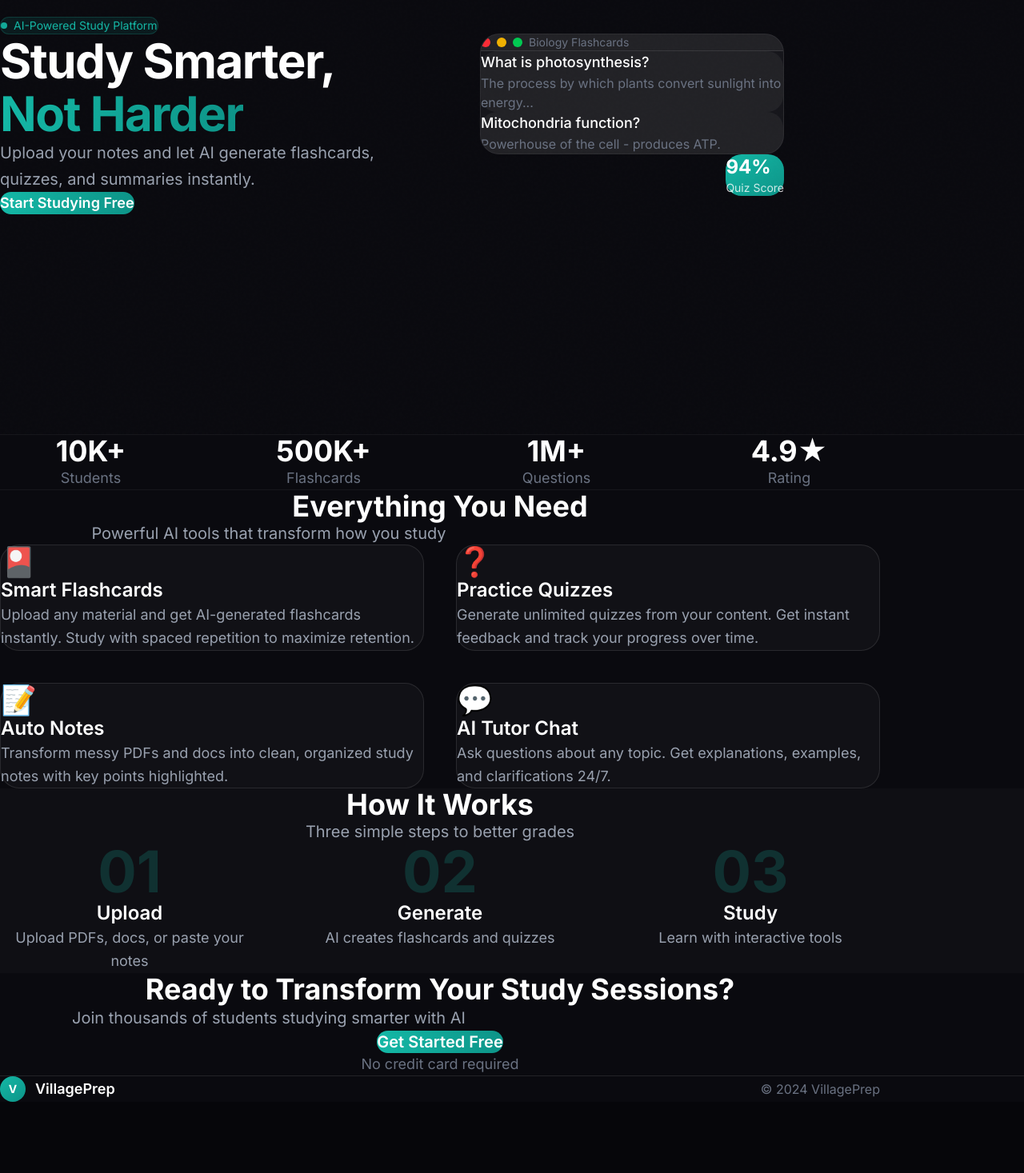
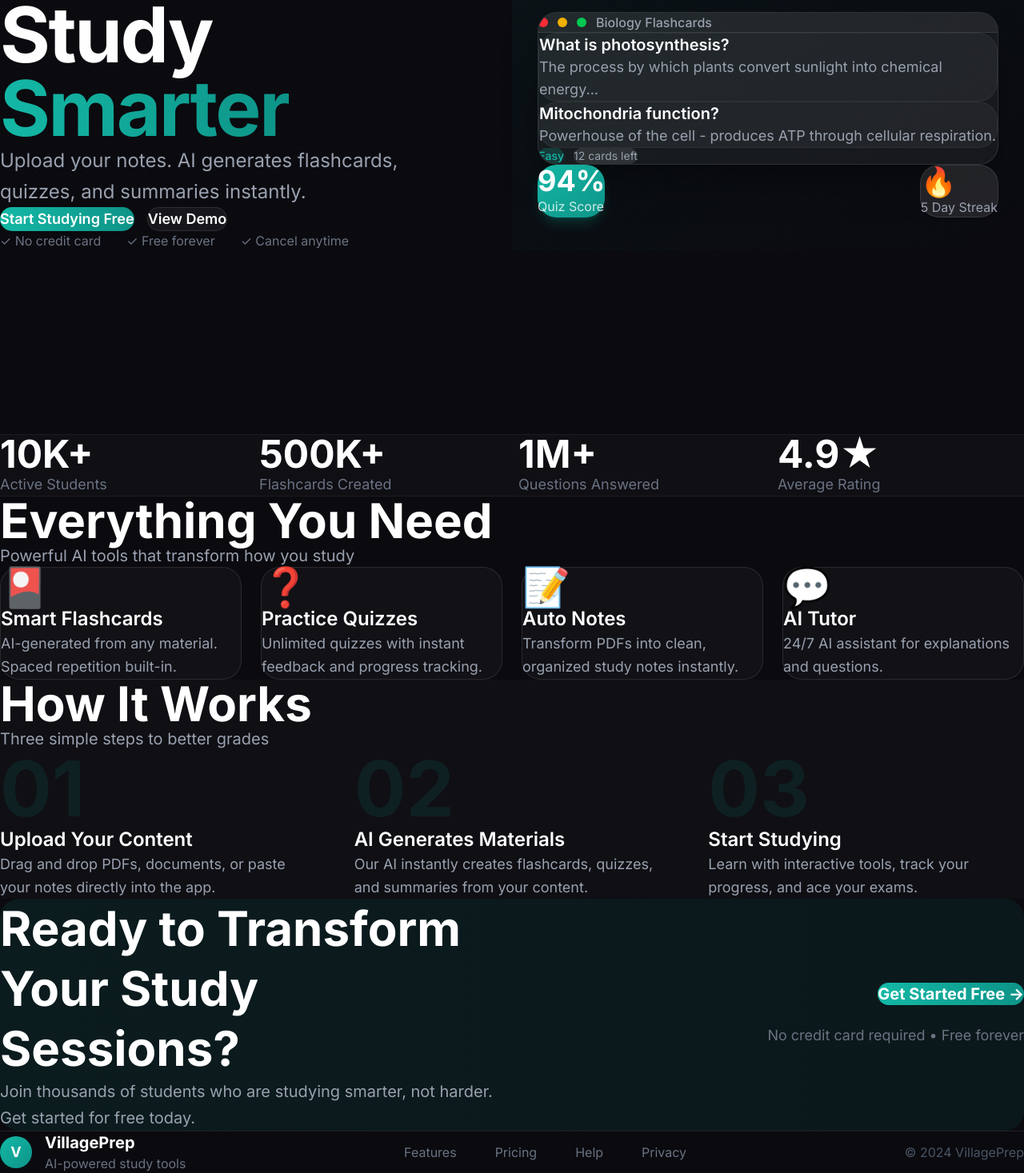
Before and after one commit to TheFooty/VillagePrep, a Next.js app: page / in a window 1280 px wide. Shown: the part 257-1724 px from the top of the page at 80% size. Before the commit the page ends 1635 px from the top, so only its background shows below. Built offline with nearby package versions, Linux system fonts and the light colour scheme; no server answers.

Commit message:
Full-width desktop layout: 50/50 hero split, 4-col features, no more wasted space

```diff
--- a/components/landing/LandingPage.tsx
+++ b/components/landing/LandingPage.tsx
@@ -1,6 +1,4 @@
 'use client';
-
-import { useState } from 'react';
 
 interface LandingPageProps {
   onGetStarted: () => void;
@@ -8,75 +6,93 @@ interface LandingPageProps {
 
 export function LandingPage({ onGetStarted }: LandingPageProps) {
   return (
-    <div className="min-h-screen bg-[#0a0a0f]">
-      {/* SECTION 1: HERO - Full 100vh, nothing else visible */}
-      <section className="h-screen min-h-[700px] flex flex-col justify-center px-8 relative overflow-hidden">
-        <div className="max-w-[1100px] mx-auto w-full">
-          <div className="grid lg:grid-cols-2 gap-[100px] items-center">
-            {/* Left: Content */}
-            <div>
+    <div className="min-h-screen bg-[#0a0a0f] overflow-x-hidden">
+      {/* HERO SECTION - Full Width 50/50 Split */}
+      <section className="min-h-screen flex items-center">
+        <div className="w-full grid lg:grid-cols-2">
+          {/* LEFT COLUMN - Content aligned left */}
+          <div className="flex flex-col justify-center px-12 lg:px-20 py-20">
             {/* Tag */}
-              <div className="mb-10">
-                <span className="inline-flex items-center gap-2 px-4 py-2 rounded-full bg-[#14b8a6]/10 border border-[#14b8a6]/20 text-[#14b8a6] text-sm">
+            <div className="mb-8">
+              <span className="inline-flex items-center gap-2 px-4 py-2 rounded-full bg-[#14b8a6]/10 border border-[#14b8a6]/20 text-[#14b8a6] text-sm font-medium">
                 <span className="w-2 h-2 rounded-full bg-[#14b8a6] animate-pulse" />
                 AI-Powered Study Platform
               </span>
             </div>
 
-              {/* Headline - 40px margin below */}
-              <h1 className="text-5xl lg:text-6xl font-bold text-white mb-10 leading-[1.1] tracking-tight">
-                Study Smarter,{' '}
+            {/* Headline - Large, left-aligned */}
+            <h1 className="text-6xl lg:text-7xl xl:text-8xl font-bold text-white mb-8 leading-[0.95] tracking-tight text-left">
+              Study<br />
               <span className="text-transparent bg-clip-text bg-gradient-to-r from-[#14b8a6] to-[#0d9488]">
-                  Not Harder
+                Smarter
               </span>
             </h1>
 
-              {/* Sub-headline - 40px margin below */}
-              <p className="text-xl text-gray-400 mb-10 leading-relaxed max-w-lg">
-                Upload your notes and let AI generate flashcards, quizzes, and summaries instantly.
+            {/* Subtext */}
+            <p className="text-xl lg:text-2xl text-gray-400 mb-10 leading-relaxed max-w-xl text-left">
+              Upload your notes. AI generates flashcards, quizzes, and summaries instantly.
             </p>
 
-              {/* CTA Button */}
+            {/* CTA */}
+            <div className="flex gap-4">
               <button
                 onClick={onGetStarted}
-                className="px-10 py-4 rounded-xl bg-gradient-to-r from-[#14b8a6] to-[#0d9488] text-white font-semibold text-lg hover:shadow-lg hover:shadow-[#14b8a6]/30 transition-all duration-300"
+                className="px-10 py-5 rounded-xl bg-gradient-to-r from-[#14b8a6] to-[#0d9488] text-white font-semibold text-lg hover:shadow-lg hover:shadow-[#14b8a6]/30 hover:-translate-y-1 transition-all duration-300"
               >
                 Start Studying Free
               </button>
+              <button className="px-10 py-5 rounded-xl bg-white/5 border border-white/10 text-white font-semibold text-lg hover:bg-white/10 transition-all">
+                View Demo
+              </button>
             </div>
 
-            {/* Right: Biology Flashcard Window - 100px distance from text */}
-            <div className="hidden lg:block">
-              <div className="w-[380px] ml-auto">
-                {/* Window Frame */}
-                <div className="bg-white/5 border border-white/10 rounded-2xl overflow-hidden">
+            {/* Trust badges - horizontal row */}
+            <div className="flex items-center gap-8 mt-12 text-gray-500">
+              <span className="flex items-center gap-2">✓ No credit card</span>
+              <span className="flex items-center gap-2">✓ Free forever</span>
+              <span className="flex items-center gap-2">✓ Cancel anytime</span>
+            </div>
+          </div>
+
+          {/* RIGHT COLUMN - Visual fills the space */}
+          <div className="hidden lg:flex items-center justify-center bg-gradient-to-br from-[#14b8a6]/5 to-transparent px-12">
+            <div className="w-full max-w-xl">
+              {/* Main Window - Large, fills space */}
+              <div className="bg-white/5 border border-white/10 rounded-3xl overflow-hidden shadow-2xl shadow-black/50">
                 {/* Window Header */}
-                  <div className="flex items-center gap-2 px-4 py-3 bg-white/5 border-b border-white/10">
+                <div className="flex items-center gap-3 px-6 py-4 bg-white/5 border-b border-white/10">
                   <div className="w-3 h-3 rounded-full bg-red-500" />
                   <div className="w-3 h-3 rounded-full bg-yellow-500" />
                   <div className="w-3 h-3 rounded-full bg-green-500" />
-                    <span className="ml-4 text-gray-500 text-sm">Biology Flashcards</span>
+                  <span className="ml-4 text-gray-400 font-medium">Biology Flashcards</span>
                 </div>
 
-                  {/* Window Content */}
-                  <div className="p-6 space-y-4">
-                    <div className="bg-white/5 rounded-xl p-5">
-                      <p className="text-white font-medium mb-2 text-lg">What is photosynthesis?</p>
-                      <p className="text-gray-500">The process by which plants convert sunlight into energy...</p>
+                {/* Window Content - Larger */}
+                <div className="p-8 space-y-6">
+                  <div className="bg-white/5 rounded-2xl p-6 border border-white/5">
+                    <p className="text-white font-semibold mb-3 text-xl">What is photosynthesis?</p>
+                    <p className="text-gray-400 text-lg">The process by which plants convert sunlight into chemical energy...</p>
                   </div>
-                    <div className="bg-white/5 rounded-xl p-5">
-                      <p className="text-white font-medium mb-2 text-lg">Mitochondria function?</p>
-                      <p className="text-gray-500">Powerhouse of the cell - produces ATP.</p>
+                  <div className="bg-white/5 rounded-2xl p-6 border border-white/5">
+                    <p className="text-white font-semibold mb-3 text-xl">Mitochondria function?</p>
+                    <p className="text-gray-400 text-lg">Powerhouse of the cell - produces ATP through cellular respiration.</p>
+                  </div>
+                  <div className="flex gap-3 pt-2">
+                    <span className="px-4 py-2 rounded-full bg-[#14b8a6]/20 text-[#14b8a6] text-sm font-medium">Easy</span>
+                    <span className="px-4 py-2 rounded-full bg-white/10 text-gray-400 text-sm">12 cards left</span>
                   </div>
                 </div>
               </div>
 
-                {/* Floating Score Badge - Below, not overlapping */}
-                <div className="mt-6 flex justify-end">
-                  <div className="bg-gradient-to-br from-[#14b8a6] to-[#0d9488] rounded-xl px-5 py-3">
-                    <div className="text-white text-2xl font-bold">94%</div>
-                    <div className="text-white/80 text-sm">Quiz Score</div>
+              {/* Floating Stats - Positioned to fill space */}
+              <div className="flex justify-between mt-8">
+                <div className="bg-gradient-to-br from-[#14b8a6] to-[#0d9488] rounded-2xl px-8 py-6 shadow-lg shadow-[#14b8a6]/20">
+                  <div className="text-white text-4xl font-bold">94%</div>
+                  <div className="text-white/80 text-base">Quiz Score</div>
                 </div>
+                <div className="bg-white/10 backdrop-blur-sm rounded-2xl px-8 py-6 border border-white/10">
+                  <div className="text-white text-4xl font-bold">🔥</div>
+                  <div className="text-gray-400 text-base">5 Day Streak</div>
                 </div>
               </div>
             </div>
@@ -84,18 +100,18 @@ export function LandingPage({ onGetStarted }: LandingPageProps) {
         </div>
       </section>
 
-      {/* SECTION 2: SOCIAL PROOF BAR - 150px padding above and below */}
-      <section className="py-[150px] border-y border-white/5">
-        <div className="max-w-[1100px] mx-auto px-8">
-          <div className="grid grid-cols-2 md:grid-cols-4 gap-16">
+      {/* STATS BAR - Full Width, Edge to Edge */}
+      <section className="w-full border-y border-white/5 bg-white/[0.02]">
+        <div className="w-full px-12 lg:px-20 py-16">
+          <div className="grid grid-cols-2 lg:grid-cols-4 gap-8 lg:gap-4">
             {[
-              { value: '10K+', label: 'Students' },
-              { value: '500K+', label: 'Flashcards' },
-              { value: '1M+', label: 'Questions' },
-              { value: '4.9★', label: 'Rating' },
+              { value: '10K+', label: 'Active Students' },
+              { value: '500K+', label: 'Flashcards Created' },
+              { value: '1M+', label: 'Questions Answered' },
+              { value: '4.9★', label: 'Average Rating' },
             ].map((stat, i) => (
-              <div key={i} className="text-center">
-                <div className="text-4xl font-bold text-white mb-4">{stat.value}</div>
+              <div key={i} className="text-center lg:text-left">
+                <div className="text-4xl lg:text-5xl font-bold text-white mb-2">{stat.value}</div>
                 <div className="text-gray-500 text-lg">{stat.label}</div>
               </div>
             ))}
@@ -103,49 +119,49 @@ export function LandingPage({ onGetStarted }: LandingPageProps) {
         </div>
       </section>
 
-      {/* SECTION 3: FEATURES - Only visible after scrolling, 150px from previous */}
-      <section className="pt-[150px] pb-[150px] px-8">
-        <div className="max-w-[1100px] mx-auto">
-          {/* Section Header - 40px gap between title and subtitle */}
-          <div className="text-center mb-20">
-            <h2 className="text-4xl font-bold text-white mb-10">
+      {/* FEATURES - 4 Column Grid, Full Width */}
+      <section className="w-full px-12 lg:px-20 py-32">
+        <div className="w-full">
+          {/* Header - Left aligned */}
+          <div className="mb-20">
+            <h2 className="text-5xl lg:text-6xl font-bold text-white mb-6">
               Everything You Need
             </h2>
-            <p className="text-xl text-gray-400 max-w-2xl mx-auto">
+            <p className="text-xl text-gray-400 max-w-2xl">
               Powerful AI tools that transform how you study
             </p>
           </div>
 
-          {/* Feature Grid - 40px internal padding on cards */}
-          <div className="grid md:grid-cols-2 gap-10">
+          {/* 4 Column Grid - Fills entire width */}
+          <div className="grid grid-cols-1 md:grid-cols-2 lg:grid-cols-4 gap-6">
             {[
               {
                 icon: '🎴',
                 title: 'Smart Flashcards',
-                desc: 'Upload any material and get AI-generated flashcards instantly. Study with spaced repetition to maximize retention.',
+                desc: 'AI-generated from any material. Spaced repetition built-in.',
               },
               {
                 icon: '❓',
                 title: 'Practice Quizzes',
-                desc: 'Generate unlimited quizzes from your content. Get instant feedback and track your progress over time.',
+                desc: 'Unlimited quizzes with instant feedback and progress tracking.',
               },
               {
                 icon: '📝',
                 title: 'Auto Notes',
-                desc: 'Transform messy PDFs and docs into clean, organized study notes with key points highlighted.',
+                desc: 'Transform PDFs into clean, organized study notes instantly.',
               },
               {
                 icon: '💬',
-                title: 'AI Tutor Chat',
-                desc: 'Ask questions about any topic. Get explanations, examples, and clarifications 24/7.',
+                title: 'AI Tutor',
+                desc: '24/7 AI assistant for explanations and questions.',
               },
             ].map((feature, i) => (
               <div
                 key={i}
-                className="bg-white/[0.03] border border-white/10 rounded-2xl p-10 hover:border-[#14b8a6]/30 transition-all"
+                className="bg-white/[0.03] border border-white/10 rounded-2xl p-8 hover:border-[#14b8a6]/30 transition-all h-full"
               >
-                <div className="text-4xl mb-8">{feature.icon}</div>
-                <h3 className="text-2xl font-semibold text-white mb-6">{feature.title}</h3>
+                <div className="text-5xl mb-6">{feature.icon}</div>
+                <h3 className="text-2xl font-semibold text-white mb-4">{feature.title}</h3>
                 <p className="text-gray-400 text-lg leading-relaxed">{feature.desc}</p>
               </div>
             ))}
@@ -153,23 +169,24 @@ export function LandingPage({ onGetStarted }: LandingPageProps) {
         </div>
       </section>
 
-      {/* SECTION 4: HOW IT WORKS - 150px from previous */}
-      <section className="pt-[150px] pb-[150px] px-8 bg-white/[0.02]">
-        <div className="max-w-[1100px] mx-auto">
-          <div className="text-center mb-20">
-            <h2 className="text-4xl font-bold text-white mb-10">How It Works</h2>
+      {/* HOW IT WORKS - Full Width with large visuals */}
+      <section className="w-full px-12 lg:px-20 py-32 bg-white/[0.02]">
+        <div className="w-full">
+          <div className="mb-20">
+            <h2 className="text-5xl lg:text-6xl font-bold text-white mb-6">How It Works</h2>
             <p className="text-xl text-gray-400">Three simple steps to better grades</p>
           </div>
 
-          <div className="grid md:grid-cols-3 gap-16">
+          {/* 3 Columns with large step numbers */}
+          <div className="grid grid-cols-1 md:grid-cols-3 gap-12">
             {[
-              { step: '01', title: 'Upload', desc: 'Upload PDFs, docs, or paste your notes' },
-              { step: '02', title: 'Generate', desc: 'AI creates flashcards and quizzes' },
-              { step: '03', title: 'Study', desc: 'Learn with interactive tools' },
+              { step: '01', title: 'Upload Your Content', desc: 'Drag and drop PDFs, documents, or paste your notes directly into the app.' },
+              { step: '02', title: 'AI Generates Materials', desc: 'Our AI instantly creates flashcards, quizzes, and summaries from your content.' },
+              { step: '03', title: 'Start Studying', desc: 'Learn with interactive tools, track your progress, and ace your exams.' },
             ].map((item, i) => (
-              <div key={i} className="text-center">
-                <div className="text-7xl font-bold text-[#14b8a6]/20 mb-8">{item.step}</div>
-                <h3 className="text-2xl font-semibold text-white mb-6">{item.title}</h3>
+              <div key={i} className="relative">
+                <div className="text-8xl font-bold text-[#14b8a6]/10 mb-6">{item.step}</div>
+                <h3 className="text-2xl font-semibold text-white mb-4">{item.title}</h3>
                 <p className="text-gray-400 text-lg leading-relaxed">{item.desc}</p>
               </div>
             ))}
@@ -177,37 +194,57 @@ export function LandingPage({ onGetStarted }: LandingPageProps) {
         </div>
       </section>
 
-      {/* SECTION 5: CTA - 150px from previous */}
-      <section className="pt-[150px] pb-[150px] px-8">
-        <div className="max-w-[1100px] mx-auto text-center">
-          <h2 className="text-4xl font-bold text-white mb-10">
+      {/* CTA - Full Width Split */}
+      <section className="w-full px-12 lg:px-20 py-32">
+        <div className="w-full bg-gradient-to-r from-[#14b8a6]/10 to-[#0d9488]/10 rounded-3xl p-12 lg:p-20">
+          <div className="grid lg:grid-cols-2 gap-12 items-center">
+            <div>
+              <h2 className="text-5xl lg:text-6xl font-bold text-white mb-6 leading-tight">
                 Ready to Transform Your Study Sessions?
               </h2>
-          <p className="text-xl text-gray-400 mb-12 max-w-2xl mx-auto leading-relaxed">
-            Join thousands of students studying smarter with AI
+              <p className="text-xl text-gray-400 leading-relaxed">
+                Join thousands of students who are studying smarter, not harder.
+                Get started for free today.
               </p>
+            </div>
+            <div className="flex flex-col items-start lg:items-end gap-6">
               <button
                 onClick={onGetStarted}
-            className="px-12 py-5 rounded-xl bg-gradient-to-r from-[#14b8a6] to-[#0d9488] text-white font-semibold text-xl hover:shadow-lg hover:shadow-[#14b8a6]/30 transition-all duration-300"
+                className="px-12 py-6 rounded-xl bg-gradient-to-r from-[#14b8a6] to-[#0d9488] text-white font-bold text-xl hover:shadow-xl hover:shadow-[#14b8a6]/30 hover:-translate-y-1 transition-all duration-300"
               >
-            Get Started Free
+                Get Started Free →
               </button>
-          <p className="text-gray-500 mt-10 text-lg">No credit card required</p>
+              <p className="text-gray-500 text-lg">No credit card required • Free forever</p>
+            </div>
+          </div>
         </div>
       </section>
 
-      {/* FOOTER - Clean separation */}
-      <footer className="border-t border-white/10 py-16 px-8">
-        <div className="max-w-[1100px] mx-auto flex items-center justify-between">
-          <div className="flex items-center gap-3">
-            <div className="w-8 h-8 rounded-lg bg-gradient-to-br from-[#14b8a6] to-[#0d9488] flex items-center justify-center">
-              <span className="text-white font-bold text-sm">V</span>
+      {/* FOOTER - Full Width */}
+      <footer className="w-full border-t border-white/10">
+        <div className="w-full px-12 lg:px-20 py-12">
+          <div className="flex flex-col lg:flex-row items-start lg:items-center justify-between gap-8">
+            <div className="flex items-center gap-4">
+              <div className="w-10 h-10 rounded-xl bg-gradient-to-br from-[#14b8a6] to-[#0d9488] flex items-center justify-center">
+                <span className="text-white font-bold text-lg">V</span>
               </div>
-            <span className="text-white font-semibold text-lg">VillagePrep</span>
+              <div>
+                <span className="text-white font-bold text-xl block">VillagePrep</span>
+                <span className="text-gray-500">AI-powered study tools</span>
               </div>
-          <p className="text-gray-500 text-base">
+            </div>
+
+            <div className="flex gap-12 text-gray-500">
+              <a href="#" className="hover:text-white transition-colors">Features</a>
+              <a href="#" className="hover:text-white transition-colors">Pricing</a>
+              <a href="#" className="hover:text-white transition-colors">Help</a>
+              <a href="#" className="hover:text-white transition-colors">Privacy</a>
+            </div>
+
+            <p className="text-gray-600">
               © 2024 VillagePrep
             </p>
+          </div>
         </div>
       </footer>
     </div>
```
Lines whose indentation alone changed are shown as unchanged.
